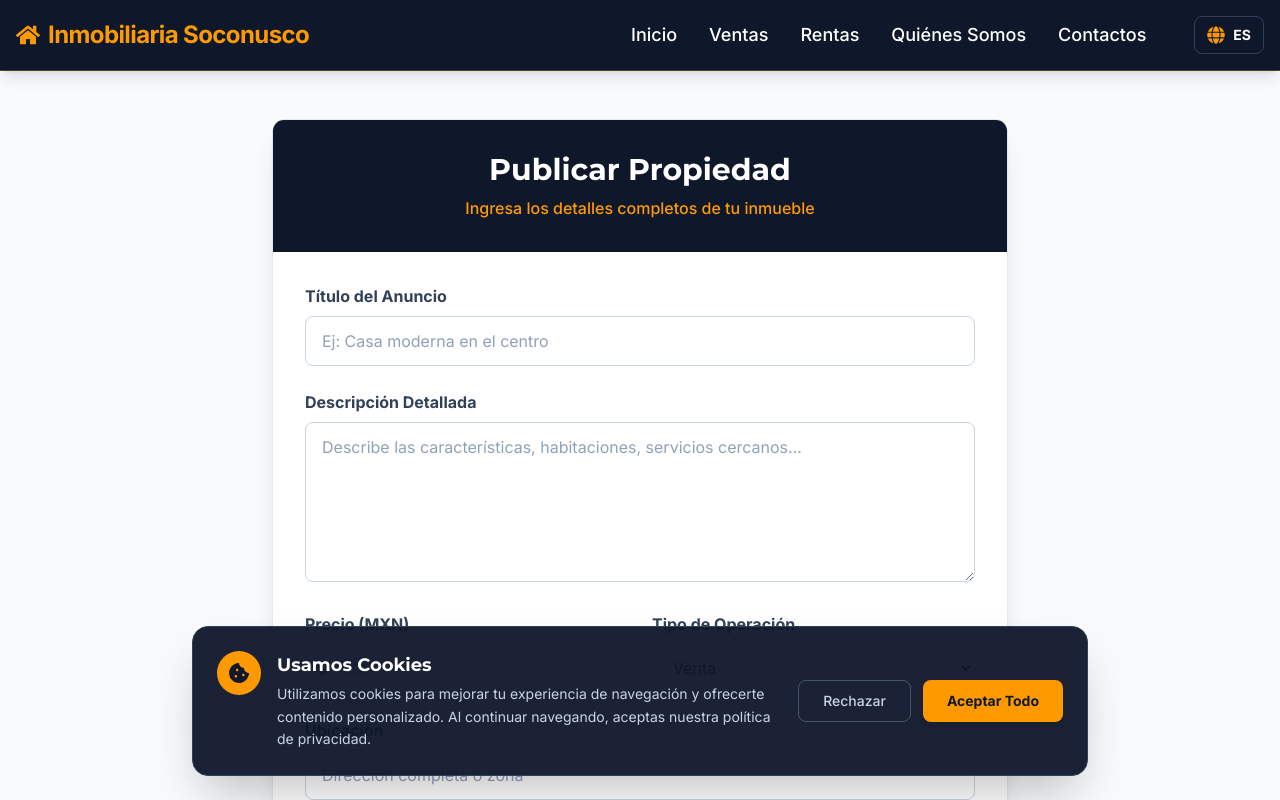
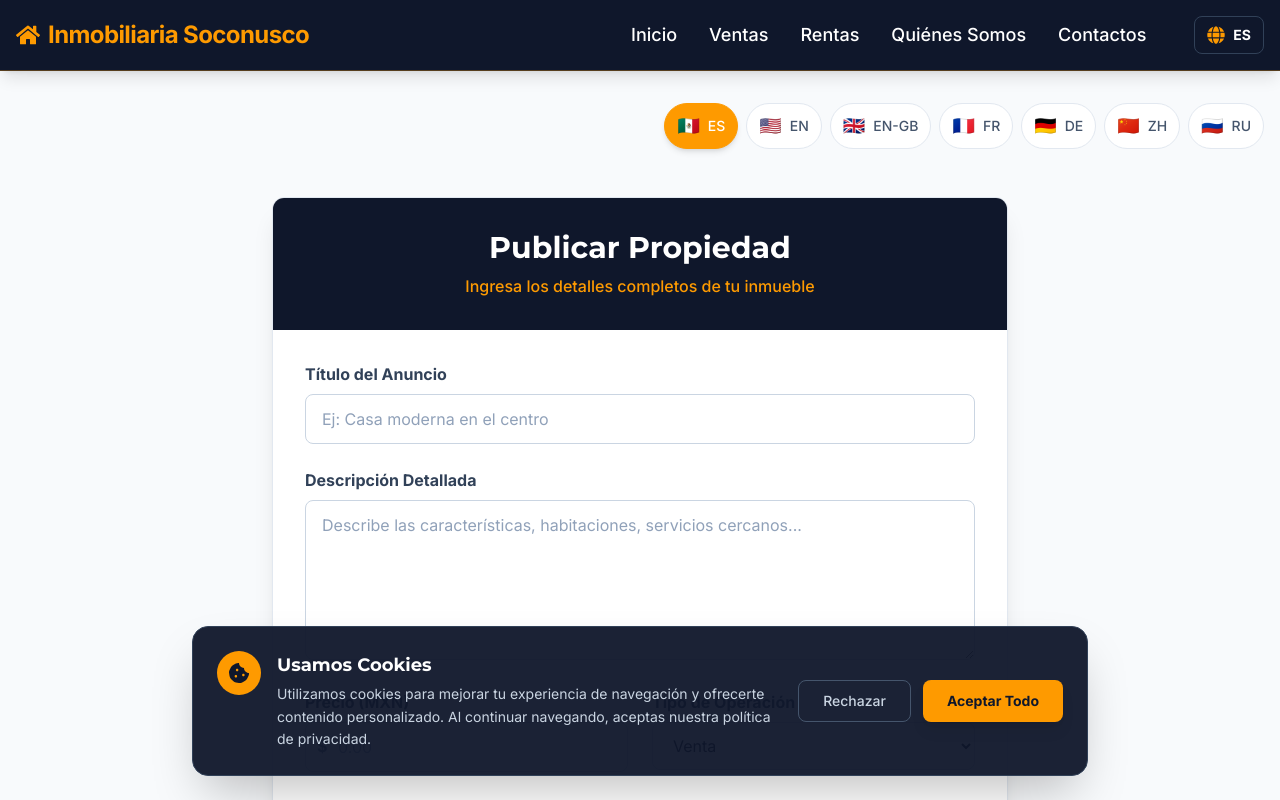
Before and after one commit to Tech-Solution367/InmobiliariaSoconusco, a Next.js app in the folder web/: page /upload in a window 1280 px wide. Shown: the top 800 px of the page. Built offline with nearby package versions, Linux system fonts and the light colour scheme.

Commit message:
Add inline LanguageSwitcher to /upload and /dashboard/leads for better multilingual UX

```diff
--- a/web/app/dashboard/leads/page.tsx
+++ b/web/app/dashboard/leads/page.tsx
@@ -4,6 +4,7 @@ import Property from '@/models/Property'; // Ensure models are registered
 import Agent from '@/models/Agent'; // Ensure models are registered
 import LeadsTable from '@/components/LeadsTable';
 import Navbar from '@/components/Navbar';
+import LanguageSwitcher from '@/components/LanguageSwitcher';
 
 import Footer from '@/components/Footer';
 
@@ -40,6 +41,9 @@ export default async function LeadsDashboard() {
   return (
     <div className="min-h-screen bg-slate-50 flex flex-col">
       <Navbar />
+      <div className="container mx-auto px-4 pt-8 pb-0 flex justify-end">
+        <LanguageSwitcher variant="inline" />
+      </div>
       <div className="container mx-auto px-4 py-12 flex-grow">
         <div className="flex justify-between items-center mb-8">
           <div>
--- a/web/app/upload/page.tsx
+++ b/web/app/upload/page.tsx
@@ -4,6 +4,7 @@ import { useState } from 'react';
 import Navbar from '@/components/Navbar';
 import { useRouter } from 'next/navigation';
 import { FaCloudUploadAlt, FaTrash, FaVideo, FaPlus, FaMapMarkerAlt } from 'react-icons/fa';
+import LanguageSwitcher from '@/components/LanguageSwitcher';
 
 interface NearbyPlace {
   category: 'escuela' | 'banco' | 'plaza' | 'servicio' | 'negocio' | 'otro';
@@ -200,6 +201,9 @@ export default function UploadPage() {
   return (
     <div className="min-h-screen bg-slate-50">
       <Navbar />
+      <div className="container mx-auto px-4 pt-8 pb-0 flex justify-end">
+        <LanguageSwitcher variant="inline" />
+      </div>
       <div className="container mx-auto p-4 py-12 max-w-3xl">
         <div className="bg-white rounded-xl shadow-xl overflow-hidden border border-slate-200">
           <div className="bg-slate-900 p-8 text-center">
```
